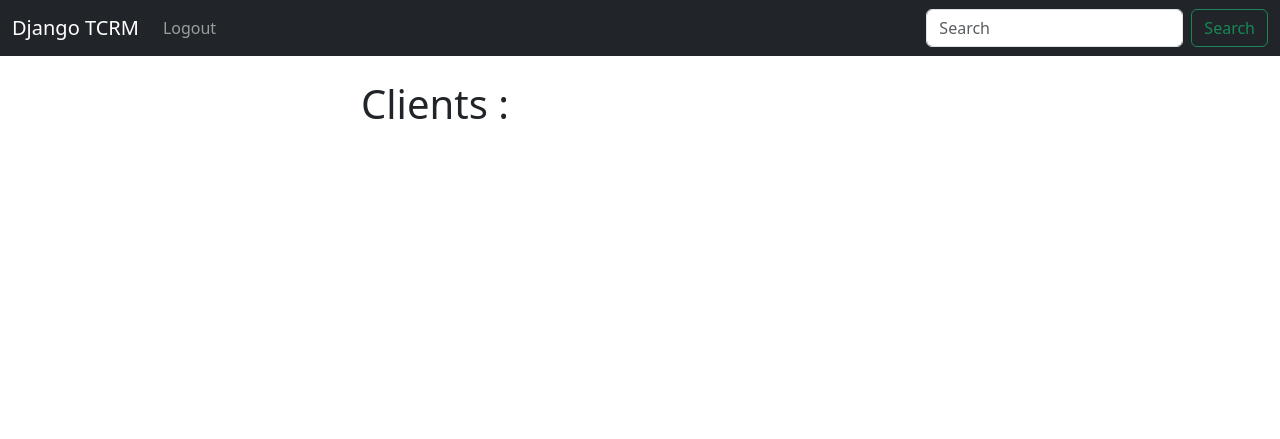
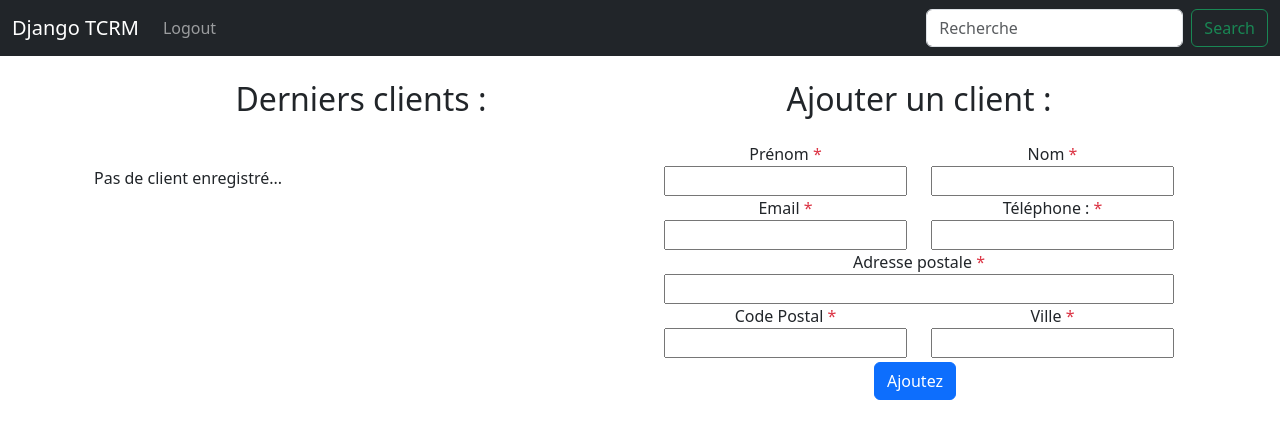
Before and after one commit to ThomasLNT7/TCRM, a Django app: page / in a window 1280 px wide. Shown: the top 439 px of the page. Run offline with Django 5.2, Linux system fonts and the light colour scheme; the visitor is signed in with stand-in values (Sample User, id 1); data that the repository does not hold is empty.

Commit message:
bar de recherche wip

```diff
--- a/website/templates/home.html
+++ b/website/templates/home.html
@@ -2,11 +2,12 @@
 
 {% block content %}
 
-<div class="col-md-6 offset-md-3">
-
 {% if user.is_authenticated %}
 
-    <h1>Clients :</h1>
+    <div class="container" >
+      <div class="row">
+        <div class="col">
+            <h2 class="text-center mb-5">Derniers clients :</h2>
           {% if records %}
             {%for record in records%}
 
@@ -25,8 +26,45 @@
               </div>
             </div>
             {%endfor%}
+          {% else %}
+            <p>Pas de client enregistré...</p>
+        {%endif%}
 
-    {%endif%}
+        </div>
+        <div class="col">
+
+           <div class="container-fluid">
+                <div class="row d-flex justify-content-center">
+                    <div class="text-center">
+                        <div>
+                            <h2 class="text-center mb-4">Ajouter un client :</h2>
+                            <form class="form-card" onsubmit="event.preventDefault()">
+                                <div class="row justify-content-between text-left">
+                                    <div class="form-group col-sm-6 flex-column d-flex"> <label class="form-control-label px-3">Prénom<span class="text-danger"> *</span></label> <input type="text" id="fname" name="fname" placeholder="" onblur="validate(1)"> </div>
+                                    <div class="form-group col-sm-6 flex-column d-flex"> <label class="form-control-label px-3">Nom<span class="text-danger"> *</span></label> <input type="text" id="lname" name="lname" placeholder="" onblur="validate(2)"> </div>
+                                </div>
+                                <div class="row justify-content-between text-left">
+                                    <div class="form-group col-sm-6 flex-column d-flex"> <label class="form-control-label px-3">Email<span class="text-danger"> *</span></label> <input type="text" id="email" name="email" placeholder="" onblur="validate(3)"> </div>
+                                    <div class="form-group col-sm-6 flex-column d-flex"> <label class="form-control-label px-3">Téléphone :<span class="text-danger"> *</span></label> <input type="text" id="mob" name="mob" placeholder="" onblur="validate(4)"> </div>
+                                </div>
+                                <div class="row justify-content-between text-left">
+                                    <div class="form-group col-12 flex-column d-flex"> <label class="form-control-label px-3">Adresse postale<span class="text-danger"> *</span></label> <input type="text" id="ans" name="ans" placeholder="" onblur="validate(6)"> </div>
+                                </div>
+                                <div class="row justify-content-between text-left">
+                                    <div class="form-group col-sm-6 flex-column d-flex"> <label class="form-control-label px-3">Code Postal<span class="text-danger"> *</span></label> <input type="text" id="fname" name="fname" placeholder="" onblur="validate(1)"> </div>
+                                    <div class="form-group col-sm-6 flex-column d-flex"> <label class="form-control-label px-3">Ville<span class="text-danger"> *</span></label> <input type="text" id="lname" name="lname" placeholder="" onblur="validate(2)"> </div>
+                                </div>
+                                <div class="row justify-content-end">
+                                    <div class="form-group m-1"> <button type="button" class="btn btn-primary">Ajoutez</button> </div>
+                                </div>
+                            </form>
+                        </div>
+                    </div>
+                </div>
+            </div>
+
+        </div>
+      </div>
 
 {% else %}
     <h1>Login</h1>
@@ -43,7 +81,6 @@
   <br/>
   <button type="submit" class="btn btn-primary">Login</button>
 </form>
-</div>
 
 {% endif %}
 
--- a/website/templates/navbar.html
+++ b/website/templates/navbar.html
@@ -19,8 +19,9 @@
         </li>
         {% endif %}
       </ul>
-      <form class="d-flex" role="search">
-        <input class="form-control me-2" type="search" placeholder="Search" aria-label="Search">
+      <form class="d-flex" role="search" method="GET" action="{% url 'search_bar' %}">
+        {% csrf_token %}
+        <input class="form-control me-2" type="search" placeholder="Recherche" aria-label="Search" name="searched">
         <button class="btn btn-outline-success" type="submit">Search</button>
       </form>
     </div>
--- a/website/urls.py
+++ b/website/urls.py
@@ -6,4 +6,5 @@ urlpatterns = [
     #path('login/', views.login_user, name="login"),
     path('logout/', views.logout_user, name="logout"),
     path('register/', views.register_user, name="register"),
+    path('search_bar/', views.search_bar, name="search_bar"),
 ]
--- a/website/views.py
+++ b/website/views.py
@@ -1,4 +1,5 @@
 from django.shortcuts import render, redirect
+from django.views.generic import ListView
 from django.contrib.auth import authenticate, login, logout
 from django.contrib import messages
 from .forms import SignUpForm
@@ -7,16 +8,14 @@ from .models import Record
 
 # Create your views here.
 def home(request):
-
     records = Record.objects.all()
 
-
-    #check login
+    # check login
     if request.method == "POST":
         username = request.POST["username"]
         password = request.POST["password"]
 
-        #authentification
+        # authentification
         user = authenticate(request, username=username, password=password)
         if user is not None:
             login(request, user)
@@ -26,12 +25,14 @@ def home(request):
             messages.success(request, "Il y a eu une erreur, reconnectez vous :x !")
             return redirect('home')
     else:
-        return render(request, "home.html", {'records':records})
+        return render(request, "home.html", {'records': records})
+
 
 def logout_user(request):
     logout(request)
     messages.success(request, "Vous vous êtes bien déconnecté")
     return redirect('home')
+
 
 def register_user(request):
     if request.method == "POST":
@@ -44,8 +45,16 @@ def register_user(request):
             login(request, user)
             messages.success(request, "Vous êtes bien enregistré !")
             return redirect('home')
-    else :
+    else:
         form = SignUpForm()
-        return render(request, "register.html", {'form':form})
+        return render(request, "register.html", {'form': form})
 
     return render(request, "register.html", {'form': form})
+
+def search_bar(request):
+    if request.method == "POST":
+        searched = request.POST["searched"]
+
+        return render(request, "search_result.html", {"searched": searched})
+    else:
+        return render(request, "search_result.html", {})
```
Also changed, not shown: website/templates/search_result.html (added, +11 -0 lines), website/migrations/0001_initial.py (added), website/templates/img/logo.png (added). Lines whose indentation alone changed are shown as unchanged.
